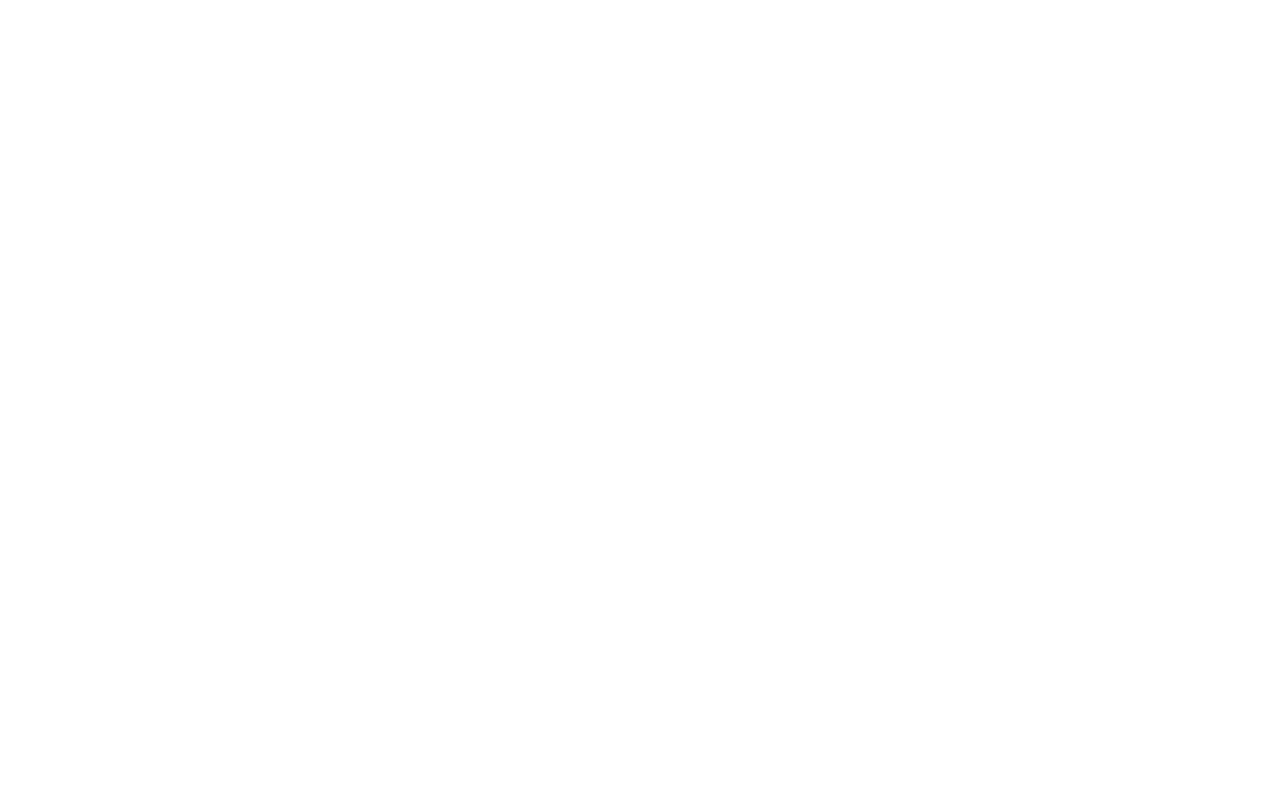
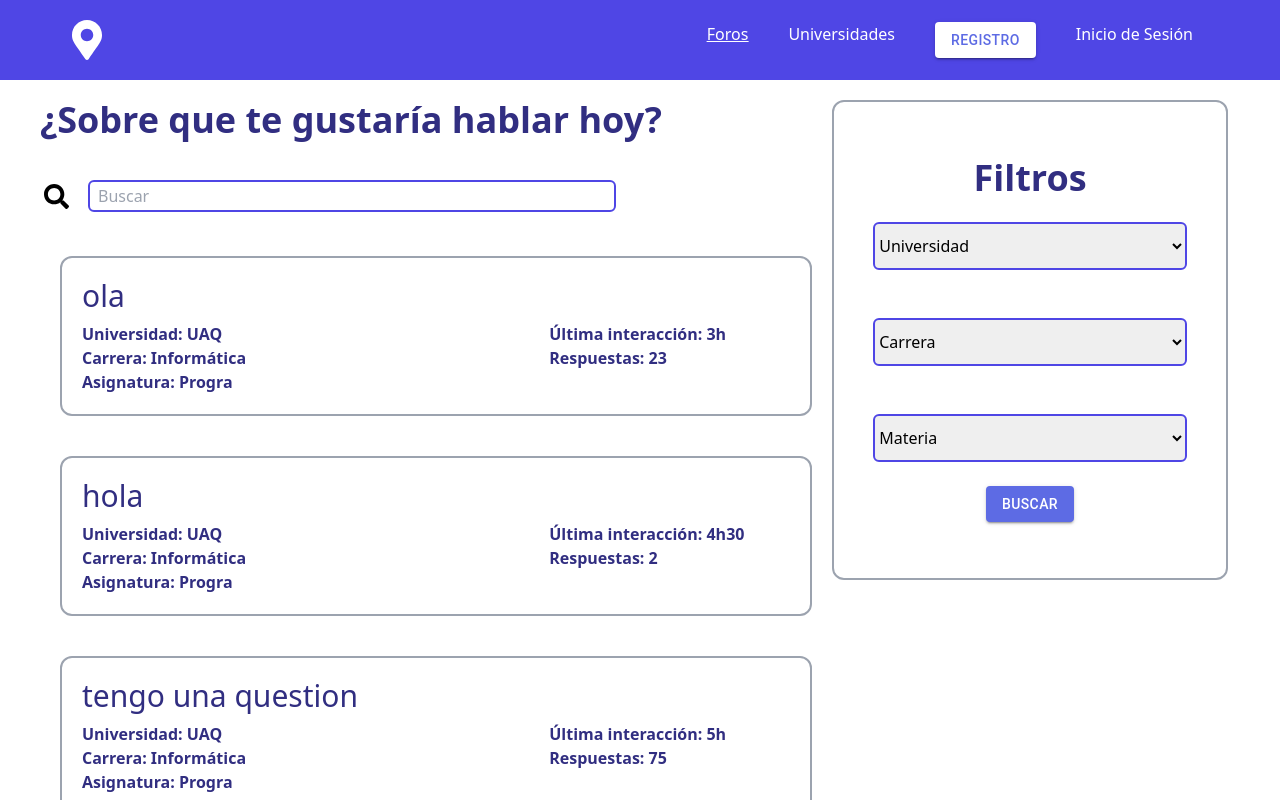
Before and after one commit to Thrashy190/hackathon-troyano-2022, a React (Create React App) app: page /foros in a window 1280 px wide. Shown: the top 800 px of the page. Built offline with nearby package versions, Linux system fonts and the light colour scheme.

Commit message:
change routes

```diff
--- a/src/index.js
+++ b/src/index.js
@@ -28,10 +28,10 @@
     <BrowserRouter>
       <Routes>
         <Route path="/" element={<Foro />} />
-        <Route path="inicio" element={<Foro />} />
-        <Route path="listas" />
-        <Route path="login" element={<Login />} />
-        <Route path="roadmap" />
+        <Route path="/foros" element={<Foro />} />
+        <Route path="/universidades" />
+        <Route path="/login" element={<Login />} />
+        <Route path="/roadmap" />
         <Route path="/perfil" element={<User />} />
         <Route path="/config" element={<Config />} />
         <Route path="*" />
```
